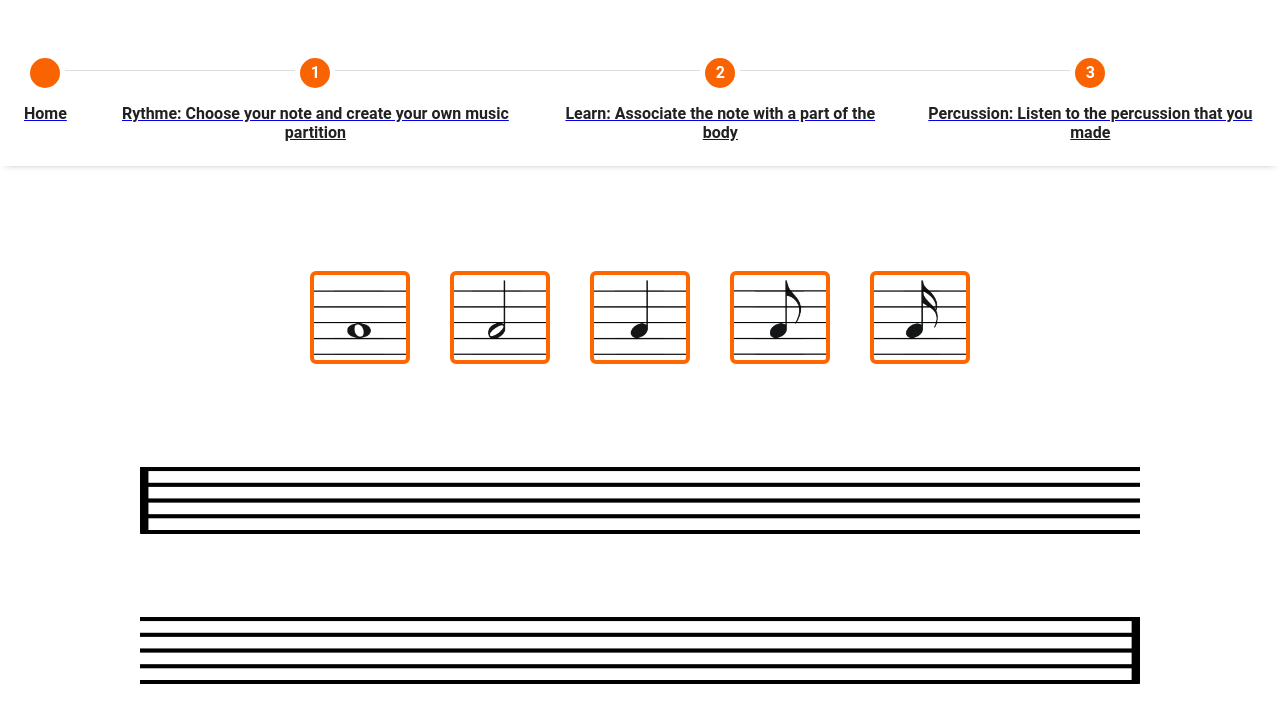
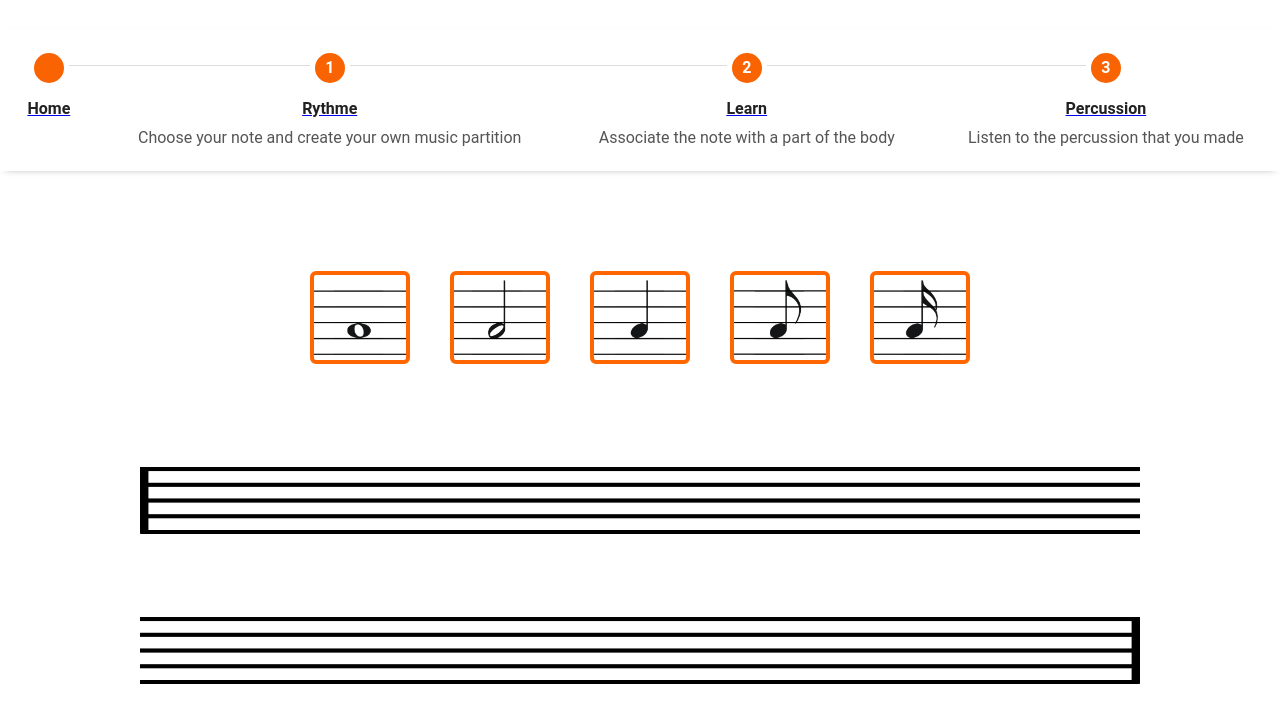
Before and after one commit to SiobanDev/Tchouka-poc, a React (Create React App) app: page /rythme in a window 1280 px wide. Shown: the top 722 px of the page. Built offline with nearby package versions, Linux system fonts and the light colour scheme.

Commit message:
Step1-Header : Updated Navbar

```diff
--- a/src/views/Nav.jsx
+++ b/src/views/Nav.jsx
@@ -19,21 +19,24 @@ const Nav = () => {
 
         <div class="md-step active">
             <div class="md-step-circle"><span>1</span></div>
-            <Link to="/rythme"><div class="md-step-title">Rythme: Choose your note and create your own music partition</div></Link>
+            <Link to="/rythme"><div class="md-step-title">Rythme</div></Link>
+            <div class="sous-titre">Choose your note and create your own music partition</div>
             <div class="md-step-bar-left"></div>
             <div class="md-step-bar-right"></div>
         </div>
 
         <div class="md-step active">
             <div class="md-step-circle"><span>2</span></div>
-            <Link to="/percussions"><div class="md-step-title">Learn: Associate the note with a part of the body</div></Link>
+            <Link to="/percussions"><div class="md-step-title">Learn</div></Link>
+            <div class="sous-titre" >Associate the note with a part of the body</div>
             <div class="md-step-bar-left"></div>
             <div class="md-step-bar-right"></div>
         </div>
 
         <div class="md-step active">
             <div class="md-step-circle"><span>3</span></div>
-            <Link to=""><div class="md-step-title">Percussion: Listen to the percussion that you made</div></Link>
+            <Link to=""><div class="md-step-title">Percussion</div></Link>
+            <div class="sous-titre" >Listen to the percussion that you made</div>
             <div class="md-step-bar-left"></div>
             <div class="md-step-bar-right"></div>
         </div>
--- a/src/views/NavStyle.css
+++ b/src/views/NavStyle.css
@@ -8,8 +8,12 @@ body {
     font-size:16px;
     color:#555555;
 }
-
+.sous-titre{
+    text-align: center;
+    margin-top: 10px;
+}
 .md-stepper-horizontal {
+    justify-content: center;
 	display:table;
 	width:100%;
 	margin:0 auto;
```
